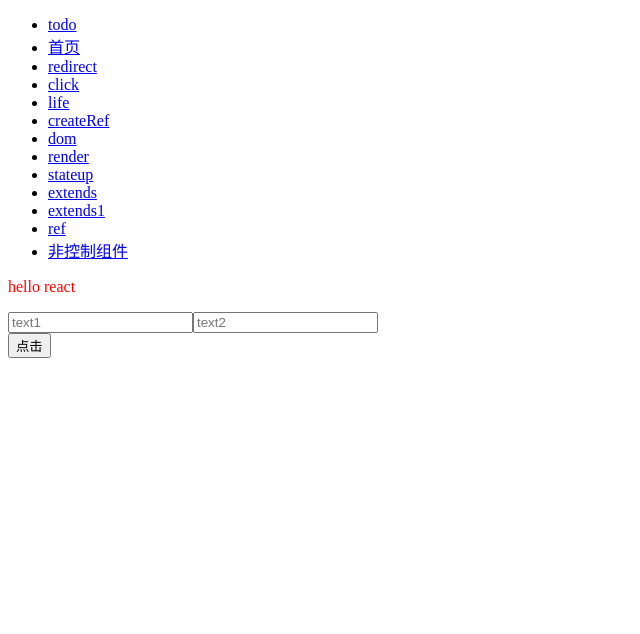
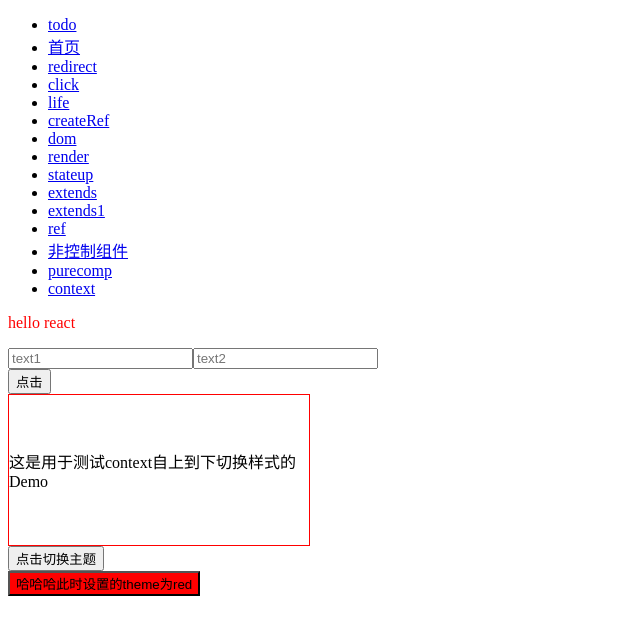
Before and after one commit to IFmiss/react-study, a React (Create React App) app: page /s/context in a window 1280 px wide. Shown: the top 634 px of the page, without its empty margins (0-640 px from the left). Built offline with nearby package versions, Linux system fonts and the light colour scheme.

Commit message:
学习context以及了解pureComponent

```diff
--- /dev/null
+++ b/src/context/index.jsx
@@ -0,0 +1,44 @@
+import React from 'react'
+const ThemeContext = React.createContext('ligth')
+
+class Button extends React.Component{
+  render() {
+    return(
+      <button style={{background: this.props.theme}}>哈哈哈此时设置的theme为{this.props.theme}</button>
+    )
+  }
+}
+
+class ThemeButton extends React.Component{
+  render() {
+    return(
+      <ThemeContext.Consumer>
+        {theme => <Button {...this.props} theme={theme} />}
+      </ThemeContext.Consumer>
+    )
+  }
+}
+
+class Toobar extends React.Component{
+  render() {
+    return(
+      <div>
+        <ThemeButton/>
+      </div>
+    )
+  }
+}
+
+class TestContext extends React.Component{
+  render() {
+    return (
+      <ThemeContext.Provider value="red">
+        <Toobar/>
+      </ThemeContext.Provider>
+    )
+  }
+}
+
+export {
+  TestContext
+}
--- /dev/null
+++ b/src/context/test.jsx
@@ -0,0 +1,86 @@
+import React from 'react'
+const theme = {
+  dark: {
+    background: '#000',
+    color: '#fff'
+  },
+  light: {
+    background: '#fff',
+    color: '#000'
+  }
+}
+const ThemeContext = React.createContext(theme.dark)
+
+class Tips extends React.Component{
+  constructor (props) {
+    super(props)
+    this.state = {
+      style: {
+        width: '300px',
+        height: '150px',
+        display: 'flex',
+        alignItems: 'center',
+        border: '1px solid red'
+      }
+    }
+  }
+  render() {
+    return(
+      <ThemeContext.Consumer>
+        {
+          theme => (
+            <div style={{
+              ...this.state.style,
+              background: theme.background
+            }}>
+              <p style={{
+                color: theme.color
+              }}>这是用于测试context自上到下切换样式的Demo</p>
+            </div>
+          )
+        }
+      </ThemeContext.Consumer>
+    )
+  }
+}
+
+// 切换主题的设置
+class ConfigBtn extends React.Component{
+  constructor(props){
+    super(props)
+  }
+
+  handleChange = () => {
+    this.props.changeTheme()
+  }
+
+  render() {
+    return <button onClick={this.handleChange}>点击切换主题</button>
+  }
+}
+
+class ContextTheme extends React.Component{
+  constructor(props) {
+    super(props)
+    this.state = {
+      theme: theme.light
+    }
+  }
+
+  ToggleTheme = () => {
+    this.setState(pervState => ({
+      theme: pervState.theme === theme.dark ? theme.light : theme.dark
+    }))
+  }
+
+  render() {
+    return (
+      <ThemeContext.Provider value={this.state.theme}>
+        <Tips/>
+        <ConfigBtn changeTheme={this.ToggleTheme}/>
+      </ThemeContext.Provider>
+    )
+  }
+}
+
+export default ContextTheme
--- /dev/null
+++ b/src/purecomp/index.jsx
@@ -0,0 +1,35 @@
+import React from 'react'
+// import Im from 'immutable'
+class CounterButton extends React.Component{
+  constructor(props) {
+    super(props)
+    this.state = {
+      count: 1
+    }
+  }
+
+  clickHandler = () => {
+    this.setState((prevState, props) => ({
+      count: prevState.count + 1
+    }))
+  }
+
+  shouldComponentUpdate(nextProps, nextState) {
+    if (this.props.color !== nextProps.color) return true
+    if (this.state.count !== nextState.count) return true
+    return false
+  }
+
+  render() {
+    return(
+      <div style={{background: this.props.color}}>
+        <span>CounterButton: {this.state.count}</span>
+        <input type="button" onClick={this.clickHandler} value="点击更新"/>
+      </div>
+    )
+  }
+}
+
+export {
+  CounterButton
+}
--- a/src/router/index.js
+++ b/src/router/index.js
@@ -13,6 +13,9 @@ import CalcBoiling from './../stateup'
 import {signUpDialog, WelcomeDialog} from './../extends'
 import {Refs} from './../refs'
 import {NameForm, FileInput} from './../noctrl'
+import {CounterButton} from './../purecomp'
+import {TestContext} from './../context'
+import ContextTheme from './../context/test'
 class MyRoute extends React.Component{
   constructor (props) {
     super(props)
@@ -94,6 +97,12 @@ class MyRoute extends React.Component{
               <li>
                 <Link to="/noctrl">非控制组件</Link>
               </li>
+              <li>
+                <Link to="/purecomp">purecomp</Link>
+              </li>
+              <li>
+                <Link to="/context">context</Link>
+              </li>
             </ul>
             <div>
               <Route path="/todo" component={Todo}></Route>
@@ -124,6 +133,15 @@ class MyRoute extends React.Component{
                   </div>
                 )
               }}/>
+              <Route path='/purecomp' render={() => (
+                <CounterButton color="#eee"/>
+              )} />
+              <Route path='/context' render={() => (
+                <div>
+                  <ContextTheme/>
+                  <TestContext/>
+                </div>
+              )} />
             </div>
           </div>
         </Router>
```
